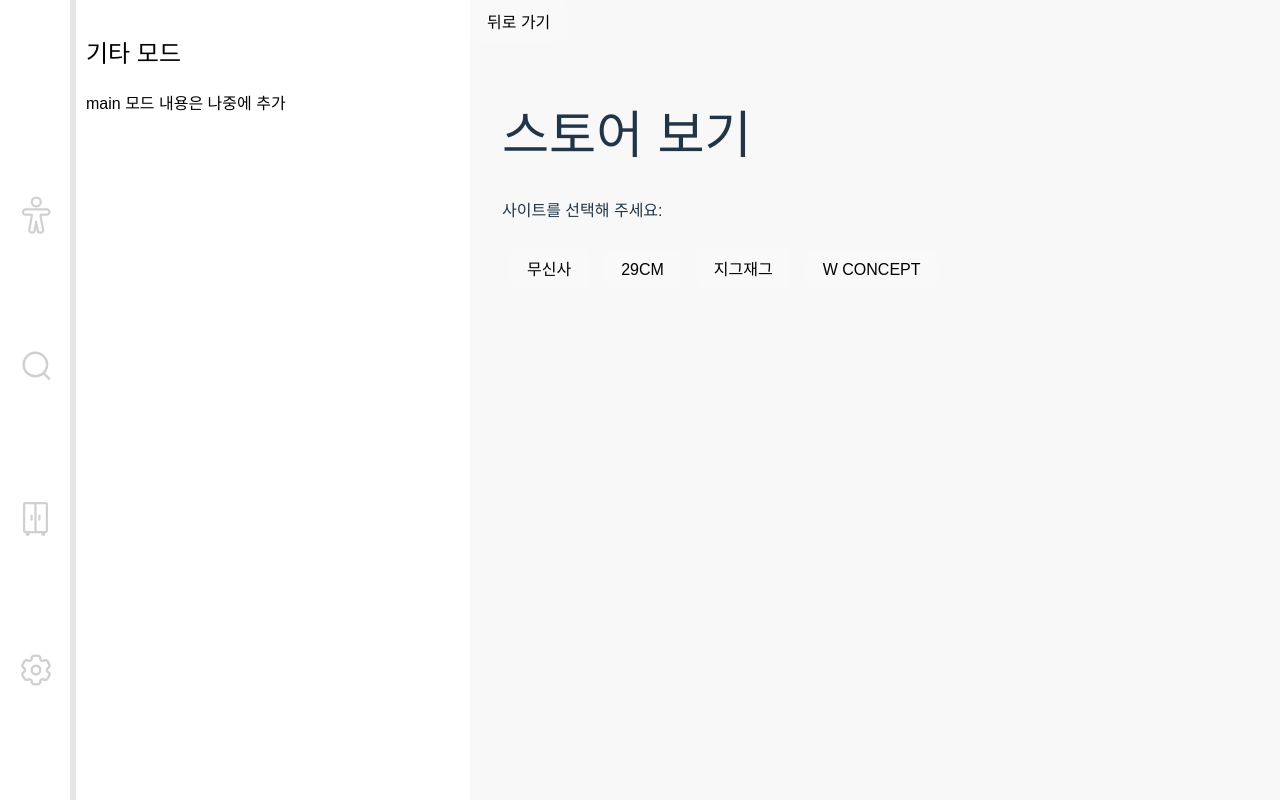
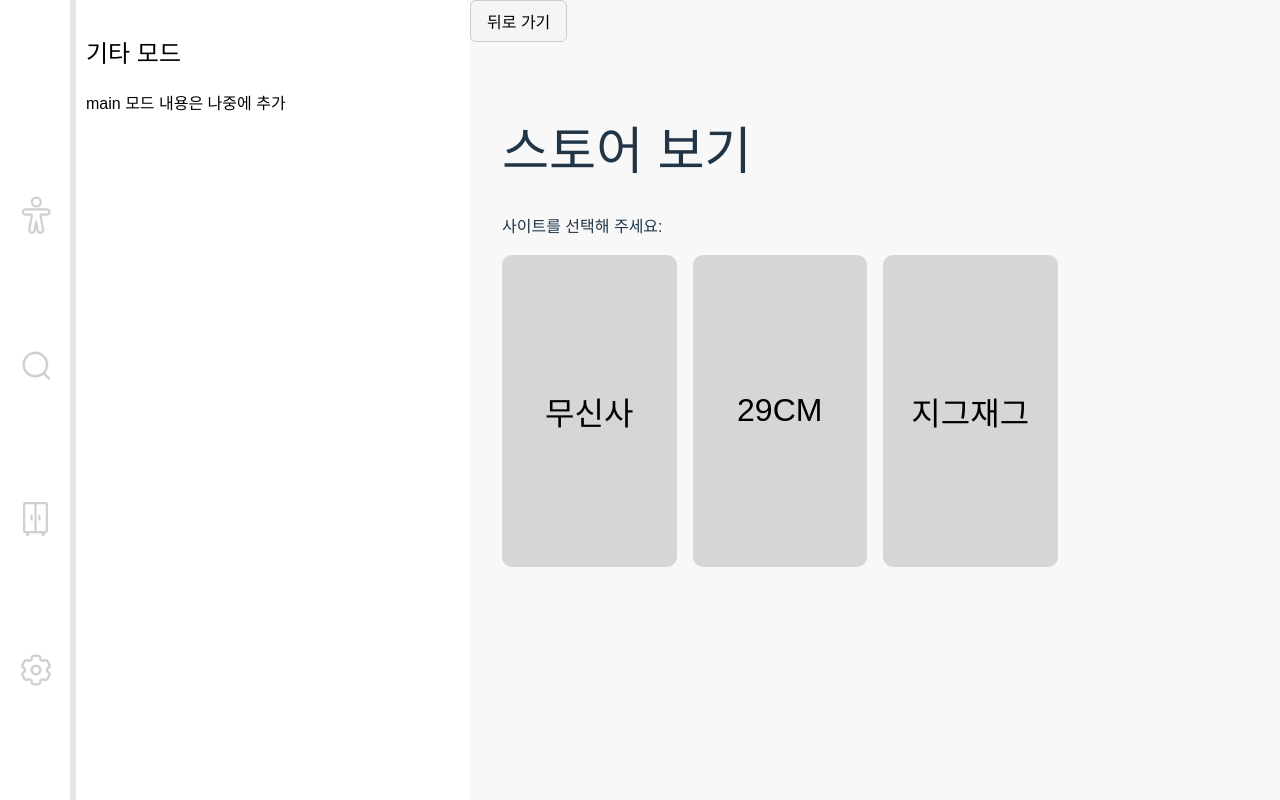
Before and after one commit to 2025-MJU-Capstone/WebFront, a React (Vite) app in the folder SELFIT/: page /store in a window 1280 px wide. Built offline with nearby package versions, Linux system fonts and the light colour scheme.

Commit message:
Create: store페이지
옷검색에서 w concept 삭제( 상세옷페이지 iframe막음)
옷 이미지 넣을 input칸 구현

```diff
--- a/SELFIT/src/components/DynamicSidebar.jsx
+++ b/SELFIT/src/components/DynamicSidebar.jsx
@@ -1,9 +1,10 @@
-import { useState } from 'react'
+import { useState, useRef, useEffect } from 'react'
 import { useNavigate } from 'react-router-dom'
 
 function DynamicSidebar({ mode, setUrl, inputValue, setInputValue }) {
   const navigate = useNavigate()
   const [gender, setGender] = useState('') // 성별 상태
+  const [clothes, setClothes] = useState('') // 상의 하의
   const width = '400px'
 
   const inputStyle = {
@@ -21,35 +22,114 @@
     navigate('/store')
   }
 
-  // if (mode === 'iframe') {
-  //   return (
-  //     <div style={{
-  //       width,
-  //       background: '#ffffff',
-  //       color: 'white',
-  //       padding: '1rem',
-  //       display: 'flex',
-  //       flexDirection: 'column',
-  //       gap: '1rem',
-  //       boxSizing: 'border-box',
-  //       boxShadow: 'inset 6px 0px 0px rgba(0, 0, 0, 0.1)'
-  //     }}>
-  //       <h2>사이트 목록</h2>
-  //       <button onClick={() => handleSiteClick('https://www.musinsa.com/main/musinsa/recommend?gf=A')}>
-  //         무신사
-  //       </button>
-  //       <button onClick={() => handleSiteClick('https://www.29cm.co.kr/')}>
-  //         29CM
-  //       </button>
-  //       <button onClick={() => handleSiteClick('https://zigzag.kr/')}>
-  //         지그재그
-  //       </button>
-  //       <button onClick={() => handleSiteClick('https://display.wconcept.co.kr/rn/women')}>
-  //         W CONCEPT
-  //       </button>
-  //     </div>
-  //   )
-  // }
+  if (mode === 'iframe') {
+    const [image, setImage] = useState(null)
+    const dropRef = useRef()
+
+    // 클립보드 붙여넣기 이벤트 처리
+    useEffect(() => {
+      const handlePaste = (e) => {
+        const items = e.clipboardData.items
+        for (const item of items) {
+          if (item.type.indexOf('image') !== -1) {
+            const blob = item.getAsFile()
+            const url = URL.createObjectURL(blob)
+            setImage(url)
+          }
+        }
+      }
+
+      window.addEventListener('paste', handlePaste)
+      return () => window.removeEventListener('paste', handlePaste)
+    }, [])
+
+    // 드래그 앤 드롭 이벤트 처리
+    const handleDrop = (e) => {
+      e.preventDefault()
+      const file = e.dataTransfer.files[0]
+      if (file && file.type.startsWith('image/')) {
+        const url = URL.createObjectURL(file)
+        setImage(url)
+      }
+    }
+
+    const handleDragOver = (e) => {
+      e.preventDefault()
+    }
+
+    return (
+      <div style={{
+        width,
+        background: '#ffffff',
+        color: 'black',
+        padding: '1rem',
+        display: 'flex',
+        flexDirection: 'column',
+        gap: '1rem',
+        boxSizing: 'border-box',
+        boxShadow: 'inset 6px 0px 0px rgba(0, 0, 0, 0.1)'
+      }}>
+        <h2 style={{marginLeft: '1rem', marginBottom:'0px'}}>옷 검색</h2>
+        <p style={{marginLeft: '1rem', marginTop:'0px'}}>의류 사이트에서 원하는 옷을 담아보세요</p>
+        <div style={{ display: 'flex', gap: '1.5rem', width: '100%', height: '3rem' }}>
+          <button
+            onClick={() => setClothes('상의')}
+            style={{
+              flex: 1,
+              padding: '0.5rem',
+              backgroundColor: clothes === '상의' ? 'black' : 'white',
+              color: clothes === '상의' ? 'white' : 'black',
+              border: 'none',
+              borderRadius: '4px',
+              cursor: 'pointer'
+            }}>
+            상의
+          </button>
+          <button
+            onClick={() => setClothes('하의')}
+            style={{
+              flex: 1,
+              padding: '0.5rem',
+              backgroundColor: clothes === '하의' ? 'black' : 'white',
+              color: clothes === '하의' ? 'white' : 'black',
+              border: 'none',
+              borderRadius: '4px',
+              cursor: 'pointer'
+            }}>
+            하의
+          </button>
+        </div>
+        <div
+          onClick={() => setImage(null)}
+          ref={dropRef}
+          onDrop={handleDrop}
+          onDragOver={handleDragOver}
+          style={{
+            height: '200px',
+            border: '2px dashed #aaa',
+            borderRadius: '8px',
+            display: 'flex',
+            alignItems: 'center',
+            justifyContent: 'center',
+            backgroundColor: '#fafafa',
+            marginTop: '1rem',
+            textAlign: 'center',
+            padding: '1rem'
+          }}
+        >
+          {image ? (
+            <img
+              src={image}
+              alt="업로드된 이미지"
+              style={{ maxHeight: '100%', maxWidth: '100%', objectFit: 'contain' }}
+            />
+          ) : (
+            <p>이미지를 드래그하거나<br />Ctrl+V로 붙여넣기 해주세요</p>
+          )}
+        </div>
+      </div>
+    )
+  }
 
   if (mode === 'input') {
     return (
--- /dev/null
+++ b/SELFIT/src/pages/Store.css
@@ -0,0 +1,56 @@
+.store-container {
+  flex: 1;
+  height: 100%;
+  box-sizing: border-box;
+}
+
+.back-btn {
+  margin-bottom: 1rem;
+  padding: 0.5rem 1rem;
+  font-size: 1rem;
+  background: #f5f5f5;
+  border: 1px solid #ccc;
+  cursor: pointer;
+  border-radius: 6px;
+  transition: background-color 0.2s;
+}
+
+.back-btn:hover {
+  background-color: #e0e0e0;
+}
+
+.store-selection {
+  padding: 2rem;
+}
+
+.site-grid {
+  display: grid;
+  grid-template-columns: repeat(4, 1fr);
+  gap: 1rem;
+  margin-top: 1rem;
+}
+
+.site-button {
+  padding: 1rem;
+  font-size: 2rem;
+  cursor: pointer;
+  height: 400%;
+  width: 100%;
+  background-color: #a2a2a266;
+  border: none;
+  border-radius: 10px;
+  transition: all 0.2s ease;
+}
+
+.site-button:hover {
+  background-color: #d9d9d9;
+  transform: scale(1.02);
+  box-shadow: 0 4px 8px rgba(0, 0, 0, 0.1);
+}
+
+.store-iframe {
+  width: 100%;
+  height: 100%;
+  border: none;
+  display: block;
+}
--- a/SELFIT/src/pages/Store.jsx
+++ b/SELFIT/src/pages/Store.jsx
@@ -1,18 +1,20 @@
 import { useNavigate } from 'react-router-dom'
 import { useEffect } from 'react'
+import './Store.css' // CSS 파일 import
 
 function Store({ url, setUrl }) {
   const navigate = useNavigate()
+
   useEffect(() => {
     if (!url) {
       setUrl('')
     }
   }, [])
+
   const siteList = [
     { name: '무신사', url: 'https://www.musinsa.com/main/musinsa/recommend?gf=A' },
     { name: '29CM', url: 'https://www.29cm.co.kr/' },
     { name: '지그재그', url: 'https://zigzag.kr/' },
-    { name: 'W CONCEPT', url: 'https://display.wconcept.co.kr/rn/women' }
   ]
 
   const handleSelect = (siteUrl) => {
@@ -20,41 +22,34 @@
   }
 
   return (
-    <div style={{ flex: 1, height: '100%', boxSizing: 'border-box' }}>
+    <div className="store-container">
       <button className="back-btn" onClick={() => setUrl('')}>
         <b>뒤로 가기</b>
       </button>
 
-      {url ? (
-        <iframe
-          src={url}
-          title="외부사이트"
-          style={{
-            width: '100%',
-            height: '100%',
-            border: 'none',
-            display: 'block'
-          }}
-        />
-      ) : (
-        <div style={{ padding: '2rem' }}>
+      {!url ? (
+        <div className="store-selection">
           <h1>스토어 보기</h1>
           <p>사이트를 선택해 주세요:</p>
+
+          <div className="site-grid">
             {siteList.map((site) => (
               <button
                 key={site.name}
                 onClick={() => handleSelect(site.url)}
-              style={{
-                margin: '0.5rem',
-                padding: '0.5rem 1rem',
-                fontSize: '1rem',
-                cursor: 'pointer'
-              }}
+                className="site-button"
               >
                 {site.name}
               </button>
             ))}
           </div>
+        </div>
+      ) : (
+        <iframe
+          src={url}
+          title="외부사이트"
+          className="store-iframe"
+        />
       )}
     </div>
   )
```
Lines whose indentation alone changed are shown as unchanged.
